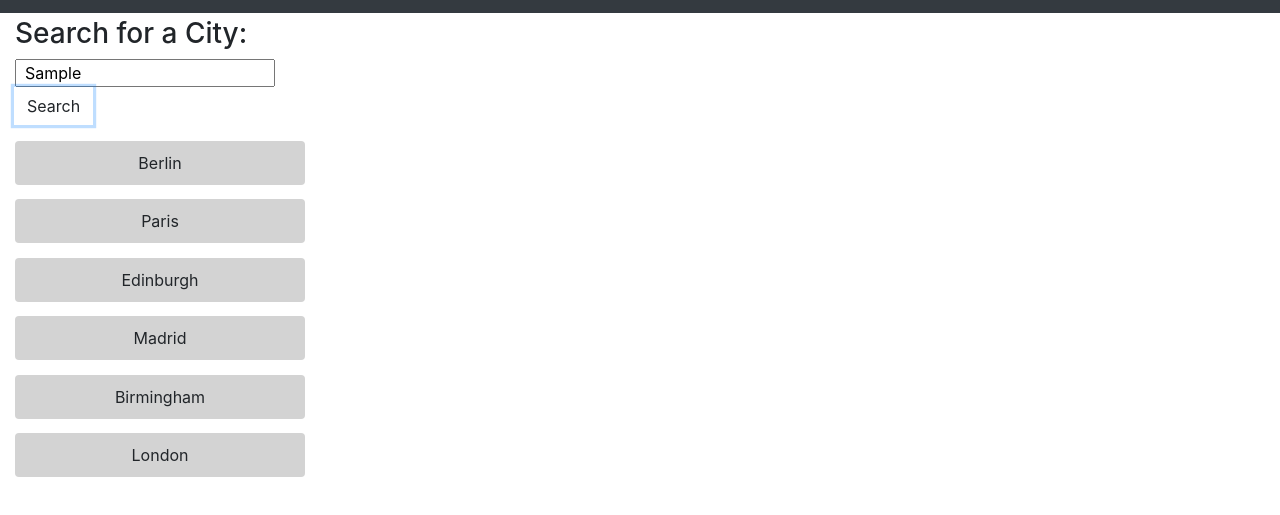
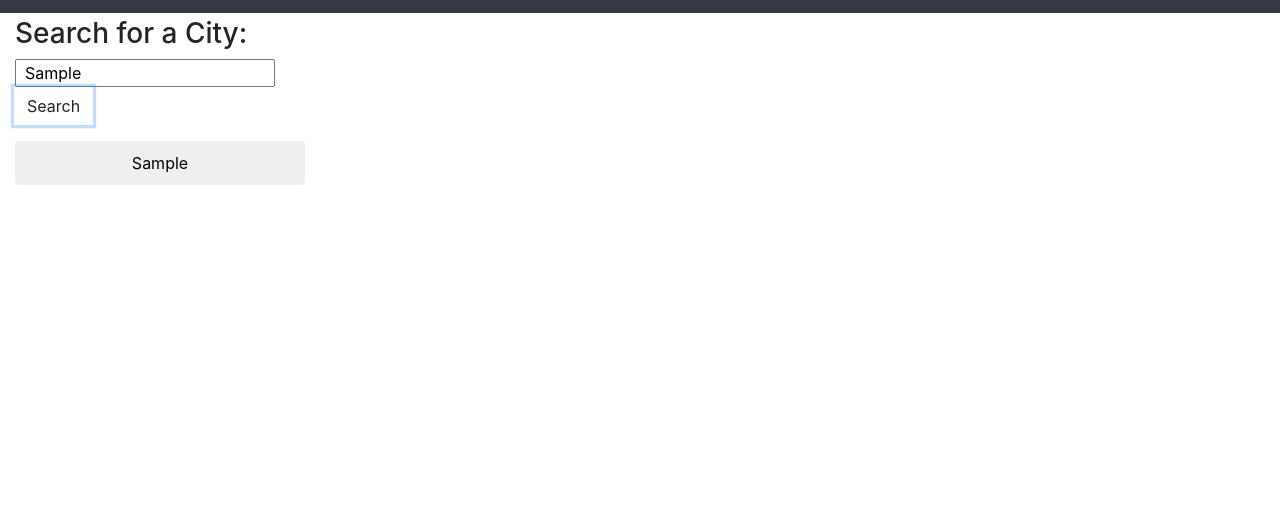
Before and after one commit to norrinRadd8/weather-dashboard, a plain HTML site: page index.html in a window 1280 px wide. Both pictures are taken after typing "Sample" into the empty fields and a click on the button "Search". Shown: the part 59-574 px from the top of the page. Drawn offline with nearby package versions, Linux system fonts and the light colour scheme; no server answers.

Commit message:
history list added as buttons

```diff
--- a/assets/css/style.css
+++ b/assets/css/style.css
@@ -10,14 +10,15 @@
     padding: 10px 20px;
 }
 
-li {
-    list-style: none;
+.list-group {
+    gap: .7em;
+}
+
+.listButton {
+
     border-radius: 4px;
-    background-color: lightgrey;
-    height: 20%;
-    text-align: center;
+    border-style: none;
     padding: 10px;
-    margin-bottom: 5%;
 }
 
 .justify-space-between {
--- a/assets/js/app.js
+++ b/assets/js/app.js
@@ -1,11 +1,14 @@
 
 // User submits city, city name and date and icon with temp, wind and humidity populates in the DOM
 
-var searchBtn = $('#search-button')// Event listener for search
+var searchBtn = $('#search-button')
 var searchInput = $('#search-input')
+var historyBtn = $('#history-button')
+var formInput = $('.form-input')
 var today = $('#today')
 var forecast = $('#forecast')
 var fiveDayHeader = $('#fiveDayHeader')
+var listGroup = $('.list-group')
 var apiKey = '0c18a6387cad294737c64ba4dd06b5ff';
 var city = '' ;
 var baseURL = 'https://api.openweathermap.org/data/2.5/';
@@ -13,7 +16,6 @@ var currentURL = baseURL + `weather?appid=${apiKey}&units=metric&`;
 var forecastURL = baseURL + `forecast?appid=${apiKey}&units=metric&`;
 var iconUrl = 'https://openweathermap.org/img/w/';
 var storeCity = []
-
 
 function inputSubmitted(city) {
     today.html('')
@@ -51,69 +53,42 @@ function inputSubmitted(city) {
                 <p>Humidity: ${castObj.main.humidity}%</p>
             </div>
                 `)
-
             }
-
         })
     })
-
 }
 
  searchBtn.click(function(event){
+
     event.preventDefault()
+
     city = searchInput.val()
 
     inputSubmitted(city)
 
     storeCity.push(city)
     localStorage.setItem('city', JSON.stringify(storeCity))
-    console.log(storeCity)
+    var getCity = JSON.parse(localStorage.getItem('city'))
+
+
+    //Button not being recognised may revert to li
+
+    listGroup.append(`
+
+        <button id="history-button" class="listButton">${city}</button>
+
+    `)
+    historyBtn.click(function(){
+        inputSubmitted(city)
+    })
+
+
+    console.log(historyBtn)
+
+
 })
 
 // function init() {
 
 // }
 // init()
-
-//  searchBtn.click(function() {
-//     console.log('Hello')
-// })
-
-// https://api.openweathermap.org/data/2.5/weather?q={city name}&appid={API key}
-//https://api.openweathermap.org/data/2.5/forecast?lat={lat}&lon={lon}&appid={API key}
-
- // <p>Temp: ${Math.round(currentData.main.temp)}°C</p>
-//                 <p>Wind: ${currentData.wind.speed} mph</p>
-//                 <p>Humidity: ${currentData.main.humidity}%</p>
-
-
-
-
-
-
-
-// var iconUrl = 'https://openweathermap.org/img/w/'
-
-// $.get(`https://api.openweathermap.org/data/2.5/weather?q=${city}&appid=${apiKey}&units=metric`)
-//   .then(function(currentData) {
-//   console.log(`
-// Temp: ${Math.round(currentData.main.temp)}
-// Wind: ${currentData.wind.speed}
-// Humidity: ${currentData.main.humidity}%
-// Icon URL: ${iconUrl + currentData.weather[0].icon + '.png'}
-// `)
-
-// $.get(`https://api.openweathermap.org/data/2.5/forecast?lat=${currentData.coord.lat}&lon=${currentData.coord.lon}&appid=${apiKey}&units=metric`)
-//   .then(function(forecastData) {
-//   console.log(forecastData)
-// })
-
-// })
-
-
-            // console.log(`
-            // Temp: ${Math.round(currentData.main.temp)}°C
-            // Humidity: ${currentData.main.humidity}%
-            // Wind: ${currentData.wind.speed} mph
-            // Icon URL: ${iconUrl + currentData.weather[0].icon + '.png'}
-            // `)
--- a/index.html
+++ b/index.html
@@ -40,12 +40,7 @@
         </form>
         <div class="list-group" id="history"></div>
         <ul>
-          <li>Berlin</li>
-          <li>Paris</li>
-          <li>Edinburgh</li>
-          <li>Madrid</li>
-          <li>Birmingham</li>
-          <li>London</li>
+
         </ul>
       </aside>
 
```
